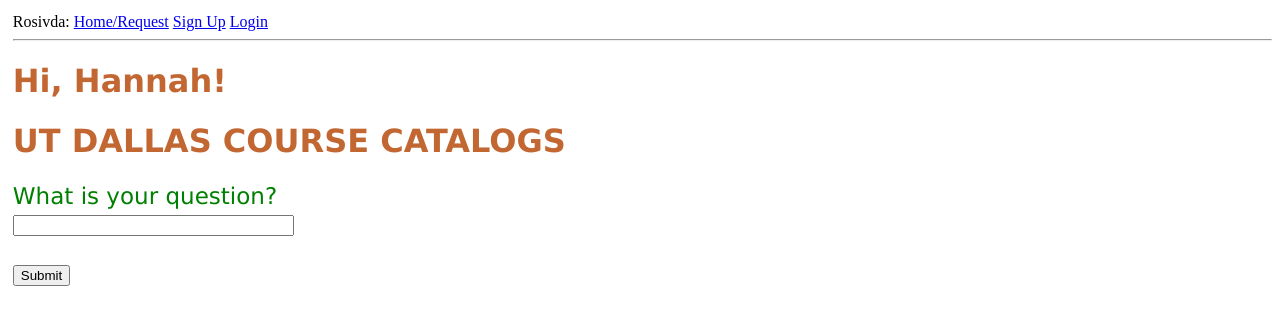
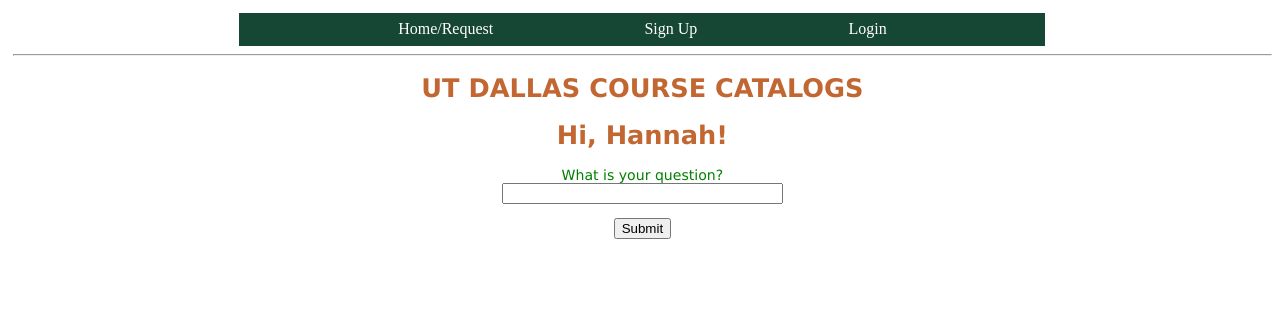
Before and after one commit to yams-yams/hack-2, a Flask app: page / in a window 1280 px wide. Shown: the top 325 px of the page. Run offline with Flask 3, Linux system fonts and the light colour scheme.

Commit message:
updated css

```diff
--- a/app/static/main.css
+++ b/app/static/main.css
@@ -1,15 +1,35 @@
 body{
     margin-top: 1vmax;
     margin-left: 1vmax;
+    text-align: center;
 }
 
 h1{
     font-family: Verdana, Geneva, sans-serif;
-    font-size: 2.5vmax;
+    font-size: 2vmax;
     color: #c26732
 }
+
 p{
     font-family: Verdana, Geneva, sans-serif;
-    font-size: 1.8vmax;
+    font-size: 1.1vmax;
     color: green
 }
+
+.tab-bar{
+    background-color: #154734;
+    display: flex;
+    justify-content: space-evenly;
+    padding: 0.6%;
+    margin-left: 18%;
+    margin-right: 18%;
+}
+
+.tab{
+    color: white;
+    text-decoration: none;
+}
+
+.tab:hover{
+    cursor: pointer;
+}
--- a/app/templates/base.html
+++ b/app/templates/base.html
@@ -10,11 +10,11 @@
       />
     </head>
     <body>
-      <div>
-         Rosivda:
-         <a href="{{ url_for('index') }}">Home/Request</a>
-         <a href="{{ url_for('register') }}">Sign Up</a>
-         <a href="{{ url_for('login') }}">Login</a>
+      <div class="tab-bar">
+         <!-- Rosivda:  -->
+         <a class="tab" href="{{ url_for('index') }}">Home/Request</a>
+         <a class="tab" href="{{ url_for('register') }}">Sign Up</a>
+         <a class="tab" href="{{ url_for('login') }}">Login</a>
       </div>
         <hr>
         {% with messages = get_flashed_messages() %}
--- a/app/templates/index.html
+++ b/app/templates/index.html
@@ -1,8 +1,8 @@
 {% extends "base.html" %}
 
 {% block content %}
+    <h1>UT DALLAS COURSE CATALOGS</h1>
     <h1>Hi, {{ user.username }}!</h1>
-    <h1>UT DALLAS COURSE CATALOGS</h1>
     <form action="" method="post" novalidate>
         {{ form.hidden_tag() }}
         <p>
```
